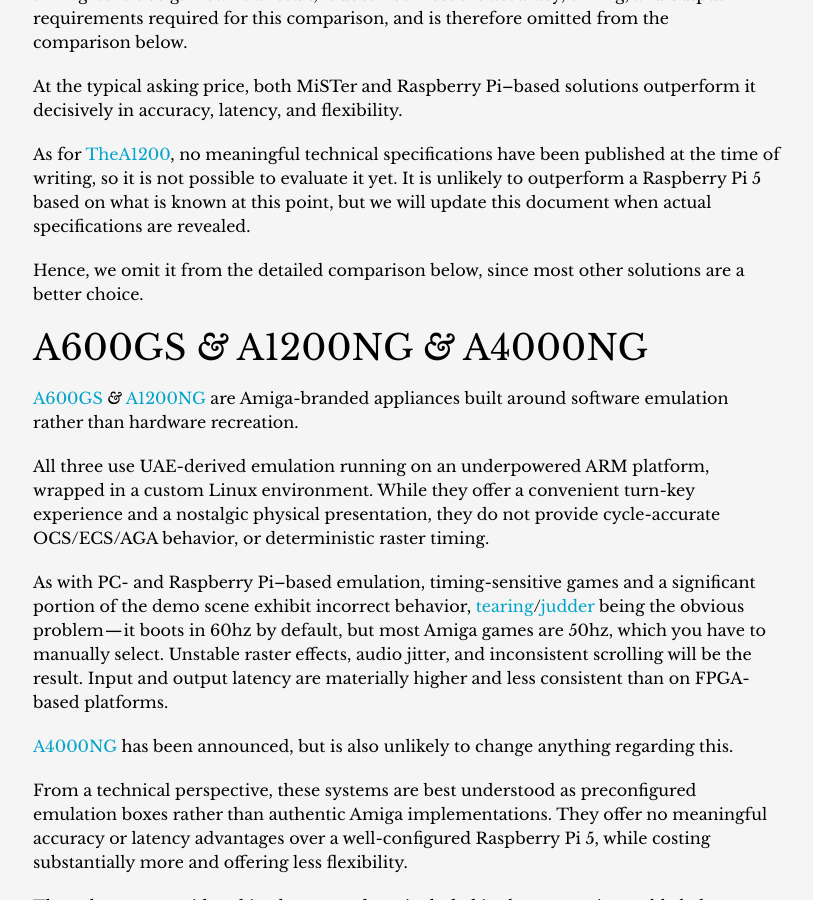
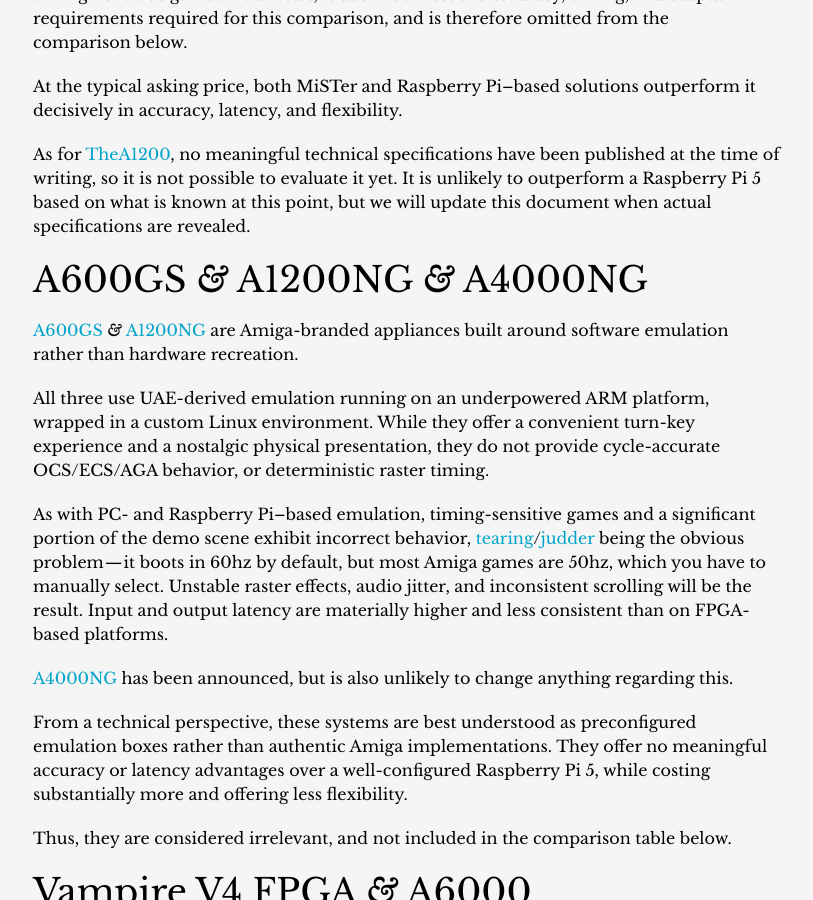
Before and after one commit to amigavision/amigavision.github.io, a Jekyll site: the page built from best.md, in a window 1280 px wide and 900 px high, scrolled down 1941 px. Shown: the whole window, without its empty margins (232-1045 px from the left). Built offline with Jekyll 4.4.1, drawn with Linux system fonts in a browser that asks for light colours.

Commit message:
Dept. of Redundancy Dept.

```diff
--- a/best.md
+++ b/best.md
@@ -50,8 +50,6 @@
 At the typical asking price, both MiSTer and Raspberry Pi–based solutions outperform it decisively in accuracy, latency, and flexibility.
 
 As for [TheA1200], no meaningful technical specifications have been published at the time of writing, so it is not possible to evaluate it yet. It is unlikely to outperform a Raspberry Pi 5 based on what is known at this point, but we will update this document when actual specifications are revealed.
-
-Hence, we omit it from the detailed comparison below, since most other solutions are a better choice.
 
 ## A600GS *&* A1200NG *&* A4000NG {#gs-ng}
 
```
